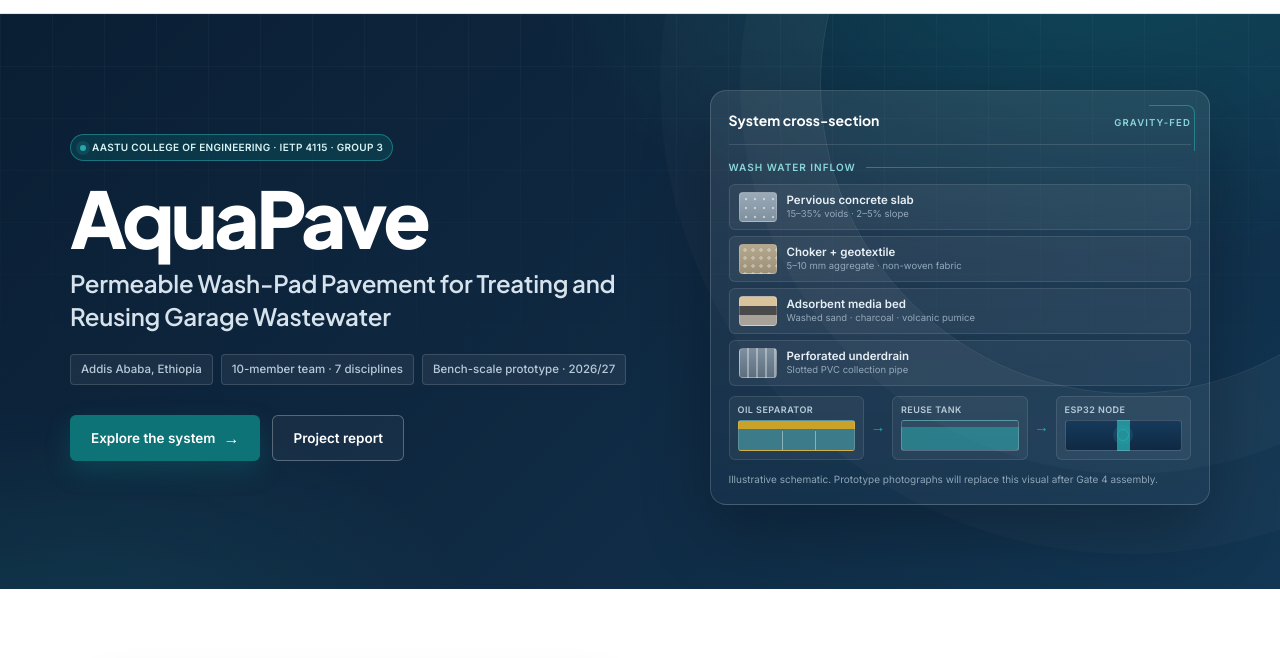
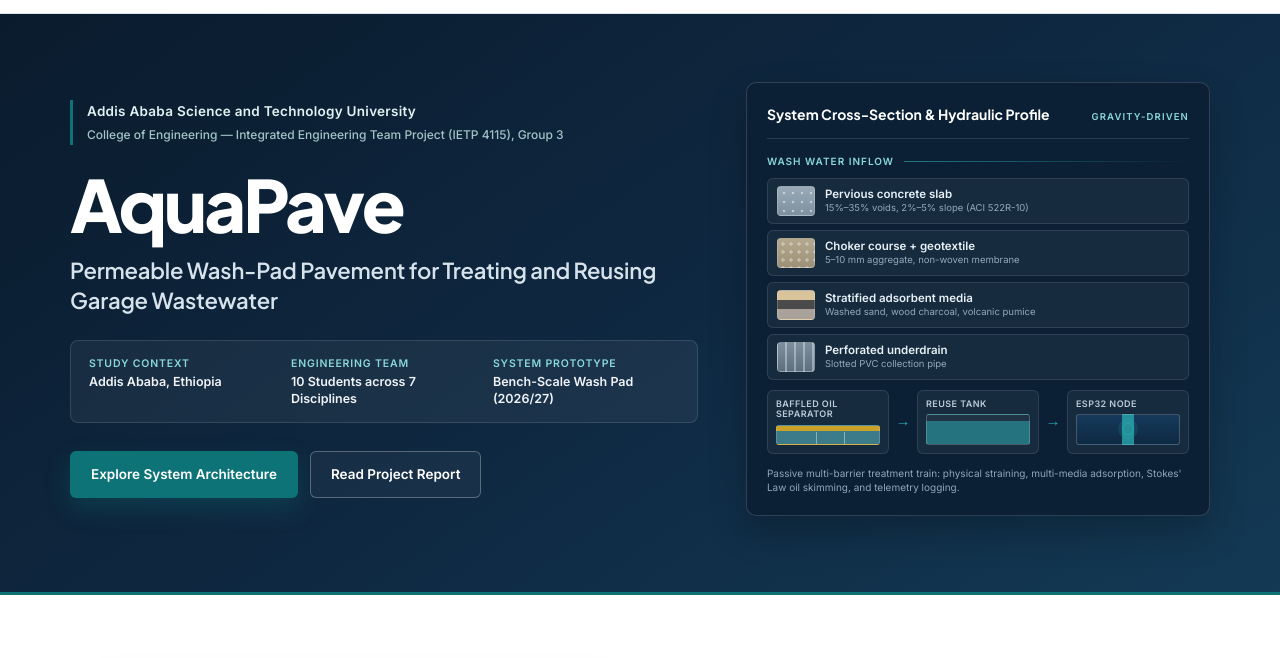
Before and after one commit to bella-247/AquaPave, a plain HTML site: page index.html in a window 1280 px wide. Shown: the part 65-723 px from the top of the page. Drawn offline with Linux system fonts and the light colour scheme.

Commit message:
feat: redesign hero section with detailed institution info, specs grid, and updated schematic details

```diff
--- a/assets/styles.css
+++ b/assets/styles.css
@@ -306,52 +306,55 @@ table {
 .hero {
   position: relative;
   overflow: hidden;
-  background:
-    radial-gradient(900px 500px at 85% -10%, rgba(13, 115, 119, 0.38), transparent 62%),
-    radial-gradient(700px 400px at 5% 110%, rgba(40, 167, 172, 0.14), transparent 60%),
-    linear-gradient(135deg, var(--navy-deep) 0%, var(--navy) 52%, #123653 100%);
+  background: linear-gradient(145deg, #0A1B2D 0%, #0F2942 55%, #133954 100%);
   color: var(--white);
+  border-bottom: 3px solid var(--teal);
 }
 
 .hero::before {
-  position: absolute;
-  inset: 0;
-  background-image:
-    linear-gradient(rgba(255, 255, 255, 0.045) 1px, transparent 1px),
-    linear-gradient(90deg, rgba(255, 255, 255, 0.045) 1px, transparent 1px);
-  background-size: 52px 52px;
-  mask-image: linear-gradient(180deg, rgba(0, 0, 0, 0.7), transparent 78%);
   content: "";
-  pointer-events: none;
+  display: none;
 }
 
 .hero::after {
-  position: absolute;
-  top: -240px;
-  right: -160px;
-  width: 620px;
-  height: 620px;
-  border: 1px solid rgba(255, 255, 255, 0.1);
-  border-radius: 50%;
-  box-shadow:
-    0 0 0 80px rgba(255, 255, 255, 0.025),
-    0 0 0 160px rgba(255, 255, 255, 0.018);
   content: "";
-  pointer-events: none;
+  display: none;
 }
 
 .hero-inner {
   position: relative;
   z-index: 1;
   display: grid;
-  grid-template-columns: minmax(0, 1.08fr) minmax(0, 0.92fr);
-  gap: 52px;
-  align-items: center;
-  padding: 76px 0 84px;
+  grid-template-columns: minmax(0, 1.15fr) minmax(0, 0.85fr);
+  gap: 48px;
+  align-items: center;
+  padding: 68px 0 76px;
 }
 
 .hero-copy {
   animation: rise-in 0.7s ease both;
+}
+
+.hero-institution {
+  display: flex;
+  flex-direction: column;
+  gap: 3px;
+  margin-bottom: 22px;
+  padding-left: 14px;
+  border-left: 3px solid var(--teal);
+}
+
+.hero-institution-name {
+  font-size: 13.5px;
+  font-weight: 700;
+  color: #E0F2F1;
+  letter-spacing: 0.02em;
+}
+
+.hero-course-tag {
+  font-size: 12px;
+  font-weight: 500;
+  color: #A3C5C6;
 }
 
 .badge {
@@ -379,23 +382,56 @@ table {
 }
 
 .hero h1 {
-  margin-bottom: 12px;
+  margin-bottom: 14px;
   color: var(--white);
-  font-size: clamp(50px, 7vw, 78px);
+  font-size: clamp(48px, 6.5vw, 72px);
   font-weight: 800;
-  letter-spacing: -0.045em;
-  line-height: 0.98;
+  letter-spacing: -0.04em;
+  line-height: 1.02;
 }
 
 .hero-subtitle {
-  max-width: 620px;
-  margin-bottom: 22px;
+  max-width: 640px;
+  margin-bottom: 24px;
   color: #D7E3EC;
   font-family: var(--font-head);
-  font-size: clamp(18px, 2.3vw, 24px);
+  font-size: clamp(17px, 2vw, 22px);
+  font-weight: 500;
+  line-height: 1.4;
+  letter-spacing: -0.01em;
+}
+
+.hero-specs {
+  display: grid;
+  grid-template-columns: repeat(3, minmax(0, 1fr));
+  gap: 16px;
+  margin: 0 0 28px;
+  padding: 14px 18px;
+  background: rgba(255, 255, 255, 0.05);
+  border: 1px solid rgba(255, 255, 255, 0.12);
+  border-radius: 8px;
+}
+
+.hero-spec {
+  display: flex;
+  flex-direction: column;
+  gap: 2px;
+}
+
+.hero-spec dt {
+  font-size: 10.5px;
+  font-weight: 700;
+  text-transform: uppercase;
+  letter-spacing: 0.08em;
+  color: #8AD7D9;
+}
+
+.hero-spec dd {
+  font-size: 12.5px;
   font-weight: 600;
+  color: #F0F4F8;
+  margin: 0;
   line-height: 1.35;
-  letter-spacing: -0.01em;
 }
 
 .hero-meta {
@@ -421,7 +457,7 @@ table {
   display: flex;
   flex-wrap: wrap;
   gap: 12px;
-  margin-top: 30px;
+  margin-top: 4px;
 }
 
 .btn {
@@ -502,25 +538,17 @@ table {
 
 .schematic {
   position: relative;
-  padding: 18px;
-  border: 1px solid rgba(255, 255, 255, 0.16);
-  border-radius: 16px;
-  background: linear-gradient(180deg, rgba(255, 255, 255, 0.085), rgba(255, 255, 255, 0.025));
-  box-shadow: 0 30px 70px rgba(0, 0, 0, 0.24);
+  padding: 20px;
+  border: 1px solid rgba(255, 255, 255, 0.15);
+  border-radius: 10px;
+  background: #0B2035;
+  box-shadow: 0 16px 36px rgba(0, 0, 0, 0.24);
   animation: rise-in 0.8s 0.12s ease both;
 }
 
 .schematic::before {
-  position: absolute;
-  top: 14px;
-  right: 14px;
-  width: 46px;
-  height: 46px;
-  border-top: 1px solid rgba(40, 167, 172, 0.6);
-  border-right: 1px solid rgba(40, 167, 172, 0.6);
-  border-top-right-radius: 8px;
   content: "";
-  pointer-events: none;
+  display: none;
 }
 
 .schematic-head {
@@ -2231,6 +2259,11 @@ tbody td strong {
 }
 
 @media (max-width: 760px) {
+  .hero-specs {
+    grid-template-columns: 1fr;
+    gap: 12px;
+  }
+
   .section {
     padding: 52px 0;
   }
--- a/index.html
+++ b/index.html
@@ -44,38 +44,52 @@
     <section class="hero">
       <div class="container hero-inner">
         <div class="hero-copy">
-          <span class="badge"><span class="badge-dot" aria-hidden="true"></span>AASTU College of Engineering · IETP 4115 · Group 3</span>
+          <div class="hero-institution">
+            <span class="hero-institution-name">Addis Ababa Science and Technology University</span>
+            <span class="hero-course-tag">College of Engineering &mdash; Integrated Engineering Team Project (IETP 4115), Group 3</span>
+          </div>
           <h1>AquaPave</h1>
           <p class="hero-subtitle">Permeable Wash-Pad Pavement for Treating and Reusing Garage Wastewater</p>
-          <div class="hero-meta">
-            <span>Addis Ababa, Ethiopia</span>
-            <span>10-member team · 7 disciplines</span>
-            <span>Bench-scale prototype · 2026/27</span>
-          </div>
+
+          <dl class="hero-specs">
+            <div class="hero-spec">
+              <dt>Study Context</dt>
+              <dd>Addis Ababa, Ethiopia</dd>
+            </div>
+            <div class="hero-spec">
+              <dt>Engineering Team</dt>
+              <dd>10 Students across 7 Disciplines</dd>
+            </div>
+            <div class="hero-spec">
+              <dt>System Prototype</dt>
+              <dd>Bench-Scale Wash Pad (2026/27)</dd>
+            </div>
+          </dl>
+
           <div class="hero-actions">
-            <a class="btn btn--primary" href="about.html">Explore the system <span class="btn-arrow" aria-hidden="true">&rarr;</span></a>
-            <a class="btn btn--ghost" href="files.html">Project report</a>
+            <a class="btn btn--primary" href="about.html">Explore System Architecture</a>
+            <a class="btn btn--ghost" href="files.html">Read Project Report</a>
           </div>
         </div>
 
-        <div class="schematic" aria-label="Illustrative cross-section of the AquaPave treatment layers">
+        <div class="schematic" aria-label="Cross-section of the AquaPave treatment layers">
           <div class="schematic-head">
-            <span class="schematic-title">System cross-section</span>
-            <span class="schematic-kicker">Gravity-fed</span>
+            <span class="schematic-title">System Cross-Section &amp; Hydraulic Profile</span>
+            <span class="schematic-kicker">Gravity-Driven</span>
           </div>
-          <div class="flow-in">Wash water inflow</div>
+          <div class="flow-in">Wash Water Inflow</div>
           <div class="layer-stack">
             <div class="layer">
               <span class="layer-swatch layer-slab" aria-hidden="true"></span>
-              <span class="layer-label">Pervious concrete slab<span class="layer-desc">15–35% voids · 2–5% slope</span></span>
+              <span class="layer-label">Pervious concrete slab<span class="layer-desc">15%–35% voids, 2%–5% slope (ACI 522R-10)</span></span>
             </div>
             <div class="layer">
               <span class="layer-swatch layer-choker" aria-hidden="true"></span>
-              <span class="layer-label">Choker + geotextile<span class="layer-desc">5–10 mm aggregate · non-woven fabric</span></span>
+              <span class="layer-label">Choker course + geotextile<span class="layer-desc">5–10 mm aggregate, non-woven membrane</span></span>
             </div>
             <div class="layer">
               <span class="layer-swatch layer-media" aria-hidden="true"></span>
-              <span class="layer-label">Adsorbent media bed<span class="layer-desc">Washed sand · charcoal · volcanic pumice</span></span>
+              <span class="layer-label">Stratified adsorbent media<span class="layer-desc">Washed sand, wood charcoal, volcanic pumice</span></span>
             </div>
             <div class="layer">
               <span class="layer-swatch layer-drain" aria-hidden="true"></span>
@@ -84,21 +98,21 @@
           </div>
           <div class="schematic-bottom">
             <div class="mini-unit">
-              <span>Oil separator</span>
+              <span>Baffled Oil Separator</span>
               <div class="oil-graphic" aria-hidden="true"></div>
             </div>
             <div class="mini-arrow" aria-hidden="true">&rarr;</div>
             <div class="mini-unit">
-              <span>Reuse tank</span>
+              <span>Reuse Tank</span>
               <div class="tank-graphic" aria-hidden="true"></div>
             </div>
             <div class="mini-arrow" aria-hidden="true">&rarr;</div>
             <div class="mini-unit">
-              <span>ESP32 node</span>
+              <span>ESP32 Node</span>
               <div class="sensor-graphic" aria-hidden="true"></div>
             </div>
           </div>
-          <p class="schematic-note">Illustrative schematic. Prototype photographs will replace this visual after Gate 4 assembly.</p>
+          <p class="schematic-note">Passive multi-barrier treatment train: physical straining, multi-media adsorption, Stokes' Law oil skimming, and telemetry logging.</p>
         </div>
       </div>
     </section>
```
